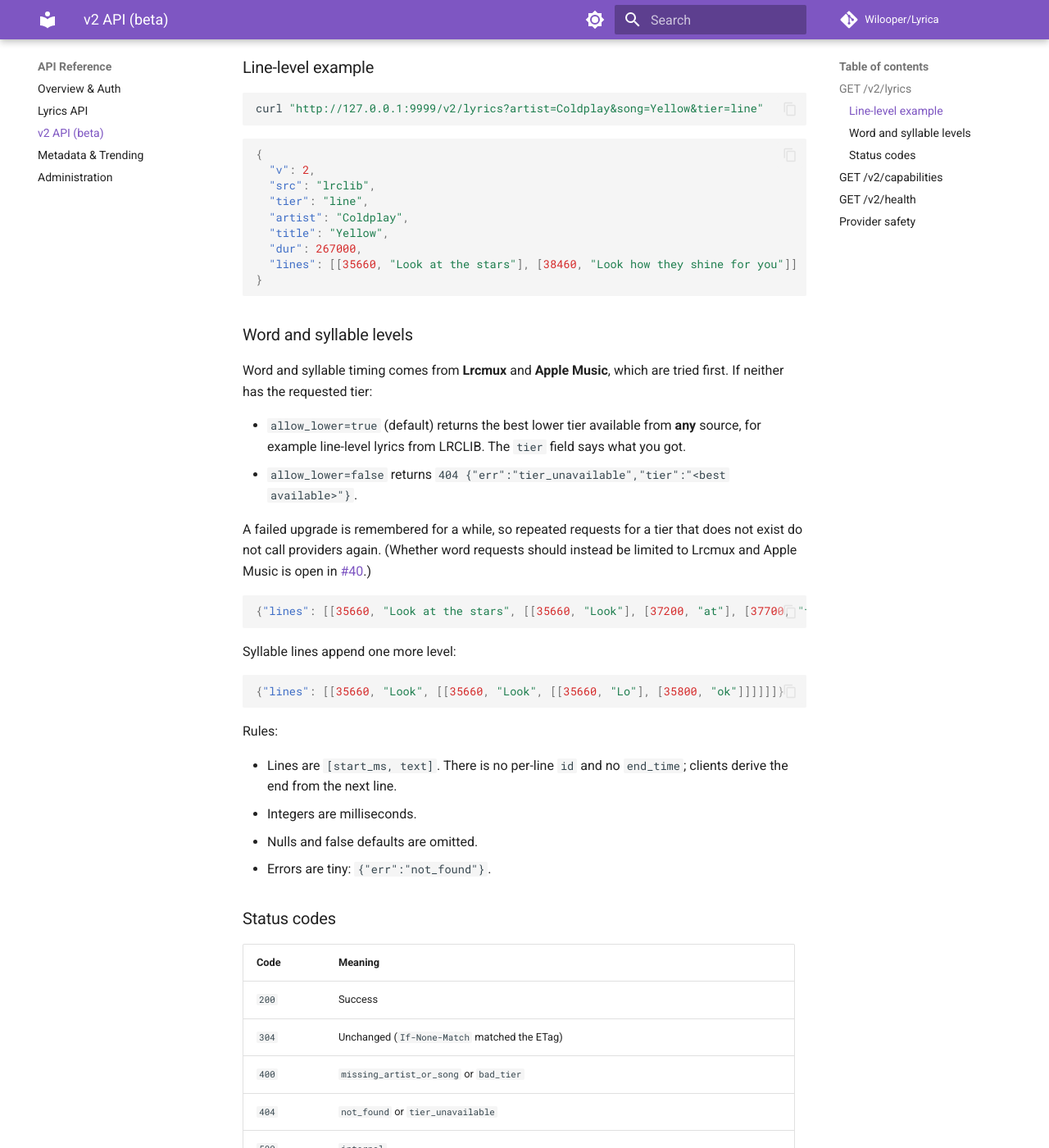
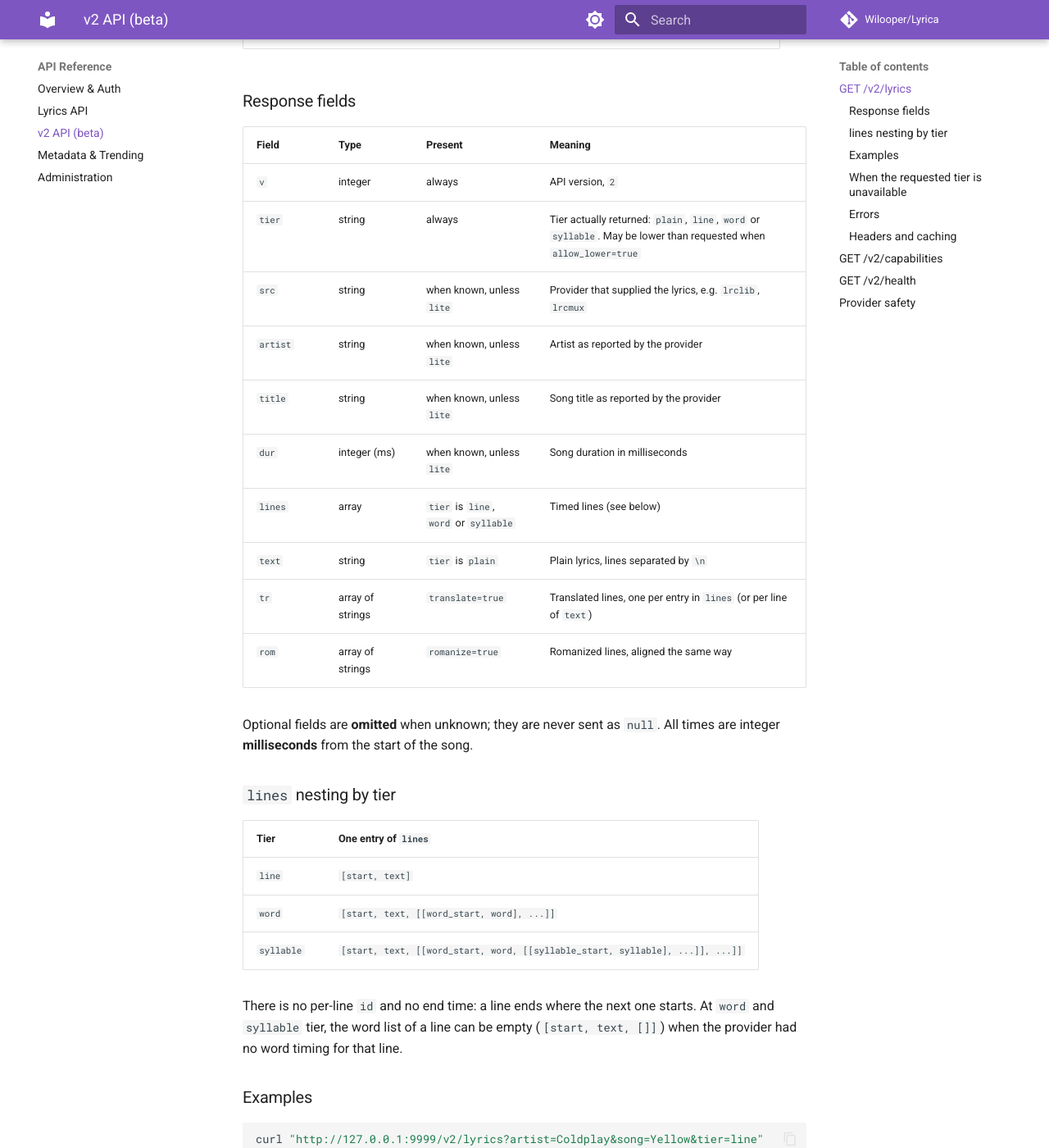
Before and after one commit to mekongmoon/Lyrica, an MkDocs documentation site: the page built from docs/api/v2.md, in a window 1280 px wide and 1400 px high, scrolled down 981 px. Shown: the whole window at 82% size. Built offline with MkDocs 1.6.1 and Material for MkDocs 9.7.7, drawn with Linux system fonts in a browser that asks for light colours; comment, search, counter and statistics services are not loaded; some of the changed text lies outside the part shown.

Commit message:
feat(v2): freeze the /v2/lyrics response contract
Pin the /v2/lyrics response format for v2.0.0 (#14).

Code (src/core/tiers.py, to_lean):
- Omit "src", "artist" and "title" when unknown instead of sending null.
  The documented rule was "nulls are omitted", but these were always
  present.
- Drop the unused mapping of v1 translation fields ("tr" as a metadata
  object, "tr_text", "rom_text"). Raw cache entries never contain them
  (derive_view deep-copies), and the /v2 route already sets "tr"/"rom"
  as lists aligned with the lines, so "tr" now has a single meaning.

Contract tests (Test/test_v2_core.py) spell out complete expected
payloads, so any change to names, types or nesting fails CI:
- line, plain ("text"), word and syllable payloads
- lite, fields (v and tier always kept) and null omission
- every error envelope with its status code
- ETag format, X-Cache HIT/MISS, empty 304 body, JSON content type
- tr/rom lists aligned with lines; ai_unavailable without a Groq key

docs/api/v2.md is now a complete specification: response fields table,
nesting per tier, examples for every tier and lite, every error body,
headers, and the stability policy (additive changes only after v2.0.0;
anything else needs /v3). /v2/capabilities and /v2/health are marked
informational, outside the frozen contract.

Closes #14

Co-Authored-By: Claude Opus 5.5 <noreply@anthropic.com>

````diff
--- a/docs/api/v2.md
+++ b/docs/api/v2.md
@@ -5,9 +5,12 @@ schema, ETag/304 support, explicit sync tiers, and small error envelopes. Both
 are served by the same deployment and share one lyrics cache; there is no
 separate v1 host or port.
 
-!!! warning "Beta"
-    `/v2` is in beta until `v2.0.0`. The response contract may still change
-    and is frozen in [#14](https://github.com/mekongmoon/Lyrica/issues/14).
+!!! note "Stability"
+    The `/v2/lyrics` response contract below is **frozen for `v2.0.0`**
+    (see [#14](https://github.com/mekongmoon/Lyrica/issues/14)). After
+    `v2.0.0`, fields may be *added*, but renaming, removing or changing the
+    type or nesting of anything documented here requires a new major API
+    version (`/v3`). Contract tests in `Test/test_v2_core.py` enforce this.
 
 ## `GET /v2/lyrics`
 
@@ -17,14 +20,44 @@ separate v1 host or port.
 | `song` | required | Song title |
 | `tier` | `line` | `plain`, `line`, `word`, or `syllable` |
 | `allow_lower` | `true` | Serve the best available lower tier when the requested tier is missing |
-| `lite` | `false` | Omit `artist`, `title`, `dur`, and `src` |
-| `fields` | — | Comma-separated top-level fields to keep |
+| `lite` | `false` | Omit `src`, `artist`, `title` and `dur` |
+| `fields` | — | Comma-separated top-level fields to keep (`v` and `tier` are always kept) |
 | `translate` | `false` | Translate with the instance's Groq key |
 | `romanize` | `false` | Romanize/transliterate |
-| `lang` | `en` | Target language |
+| `lang` | `en` | Target language for `translate` / `romanize` |
 | `fast` | `false` | Query providers in parallel and return the first valid match |
 
-### Line-level example
+### Response fields
+
+| Field | Type | Present | Meaning |
+|---|---|---|---|
+| `v` | integer | always | API version, `2` |
+| `tier` | string | always | Tier actually returned: `plain`, `line`, `word` or `syllable`. May be lower than requested when `allow_lower=true` |
+| `src` | string | when known, unless `lite` | Provider that supplied the lyrics, e.g. `lrclib`, `lrcmux` |
+| `artist` | string | when known, unless `lite` | Artist as reported by the provider |
+| `title` | string | when known, unless `lite` | Song title as reported by the provider |
+| `dur` | integer (ms) | when known, unless `lite` | Song duration in milliseconds |
+| `lines` | array | `tier` is `line`, `word` or `syllable` | Timed lines (see below) |
+| `text` | string | `tier` is `plain` | Plain lyrics, lines separated by `\n` |
+| `tr` | array of strings | `translate=true` | Translated lines, one per entry in `lines` (or per line of `text`) |
+| `rom` | array of strings | `romanize=true` | Romanized lines, aligned the same way |
+
+Optional fields are **omitted** when unknown; they are never sent as `null`.
+All times are integer **milliseconds** from the start of the song.
+
+### `lines` nesting by tier
+
+| Tier | One entry of `lines` |
+|---|---|
+| `line` | `[start, text]` |
+| `word` | `[start, text, [[word_start, word], ...]]` |
+| `syllable` | `[start, text, [[word_start, word, [[syllable_start, syllable], ...]], ...]]` |
+
+There is no per-line `id` and no end time: a line ends where the next one
+starts. At `word` and `syllable` tier, the word list of a line can be empty
+(`[start, text, []]`) when the provider had no word timing for that line.
+
+### Examples
 
 ```bash
 curl "http://127.0.0.1:9999/v2/lyrics?artist=Coldplay&song=Yellow&tier=line"
@@ -42,7 +75,31 @@ curl "http://127.0.0.1:9999/v2/lyrics?artist=Coldplay&song=Yellow&tier=line"
 }
 ```
 
-### Word and syllable levels
+Word tier:
+
+```json
+{"v": 2, "tier": "word", "lines": [[35660, "Look at the stars", [[35660, "Look"], [37200, "at"], [37700, "the"], [38000, "stars"]]]]}
+```
+
+Syllable tier:
+
+```json
+{"v": 2, "tier": "syllable", "lines": [[35660, "Look", [[35660, "Look", [[35660, "Lo"], [35800, "ok"]]]]]]}
+```
+
+Plain tier:
+
+```json
+{"v": 2, "src": "lrclib", "tier": "plain", "artist": "Coldplay", "title": "Yellow", "dur": 267000, "text": "Look at the stars\nLook how they shine for you"}
+```
+
+`lite=true`:
+
+```json
+{"v": 2, "tier": "line", "lines": [[35660, "Look at the stars"]]}
+```
+
+### When the requested tier is unavailable
 
 Word and syllable timing comes from **Lrcmux** and **Apple Music**, which are
 tried first. If neither has the requested tier:
@@ -50,46 +107,42 @@ tried first. If neither has the requested tier:
 - `allow_lower=true` (default) returns the best lower tier available from
   **any** source, for example line-level lyrics from LRCLIB. The `tier` field
   says what you got.
-- `allow_lower=false` returns `404 {"err":"tier_unavailable","tier":"<best available>"}`.
+- `allow_lower=false` returns `404 {"err": "tier_unavailable", "tier": "<best available>"}`.
 
 A failed upgrade is remembered for a while, so repeated requests for a tier
 that does not exist do not call providers again. (Whether word requests should
 instead be limited to Lrcmux and Apple Music is open in
-[#40](https://github.com/mekongmoon/Lyrica/issues/40).)
+[#40](https://github.com/mekongmoon/Lyrica/issues/40); either way the response
+format above is unchanged.)
 
-```json
-{"lines": [[35660, "Look at the stars", [[35660, "Look"], [37200, "at"], [37700, "the"]]]]}
-```
+### Errors
 
-Syllable lines append one more level:
+Errors are small JSON objects with an `err` code, plus at most one extra field:
 
-```json
-{"lines": [[35660, "Look", [[35660, "Look", [[35660, "Lo"], [35800, "ok"]]]]]]}
-```
+| Status | Body | When |
+|---|---|---|
+| `400` | `{"err": "missing_artist_or_song"}` | `artist` or `song` missing |
+| `400` | `{"err": "bad_tier", "allowed": ["plain", "line", "word", "syllable"]}` | Unknown `tier` |
+| `404` | `{"err": "not_found"}` | No provider has the song |
+| `404` | `{"err": "tier_unavailable", "tier": "<best available>"}` | `allow_lower=false` and the tier is missing |
+| `500` | `{"err": "internal"}` | Unexpected server error |
+| `502` | `{"err": "ai_failed"}` | Translation/romanization failed |
+| `503` | `{"err": "upstream_unavailable"}` | Providers errored (not a clean miss); retry later |
+| `503` | `{"err": "ai_unavailable"}` | `translate`/`romanize` requested but no Groq key is configured |
+| `504` | `{"err": "timeout"}` | Fetching took too long |
 
-Rules:
+Rate limiting (`429`) uses the server-wide error format described in the
+[API overview](overview.md).
 
-- Lines are `[start_ms, text]`. There is no per-line `id` and no `end_time`;
-  clients derive the end from the next line.
-- Integers are milliseconds.
-- Nulls and false defaults are omitted.
-- Errors are tiny: `{"err":"not_found"}`.
+### Headers and caching
 
-### Status codes
+Every successful response carries:
 
-| Code | Meaning |
-|---|---|
-| `200` | Success |
-| `304` | Unchanged (`If-None-Match` matched the ETag) |
-| `400` | `missing_artist_or_song` or `bad_tier` |
-| `404` | `not_found` or `tier_unavailable` |
-| `500` | `internal` |
-| `502` | `ai_failed` (translation/romanization error) |
-| `503` | `upstream_unavailable` (providers errored, not a clean miss) or `ai_unavailable` (no Groq key) |
-| `504` | `timeout` |
+- `ETag`: a strong validator, `"` + 32 hex characters + `"`. Send it back as
+  `If-None-Match` to get `304 Not Modified` with an empty body.
+- `X-Cache`: `HIT` when served from the response cache, `MISS` when rendered.
 
-Every successful response carries an `ETag` and an `X-Cache: HIT|MISS` header.
-Send the ETag back as `If-None-Match` to get a bodyless `304`.
+`Content-Type` is `application/json`.
 
 ## `GET /v2/capabilities`
 
@@ -110,7 +163,8 @@ reason.
 
 This endpoint is currently public. Whether to trim it or require the admin key
 is open in [#15](https://github.com/mekongmoon/Lyrica/issues/15). Use `/health`
-for liveness checks.
+for liveness checks. `/v2/capabilities` and `/v2/health` are informational and
+not part of the frozen `/v2/lyrics` contract.
 
 ## Provider safety
 
````
Also changed, not shown: 2 other files.
